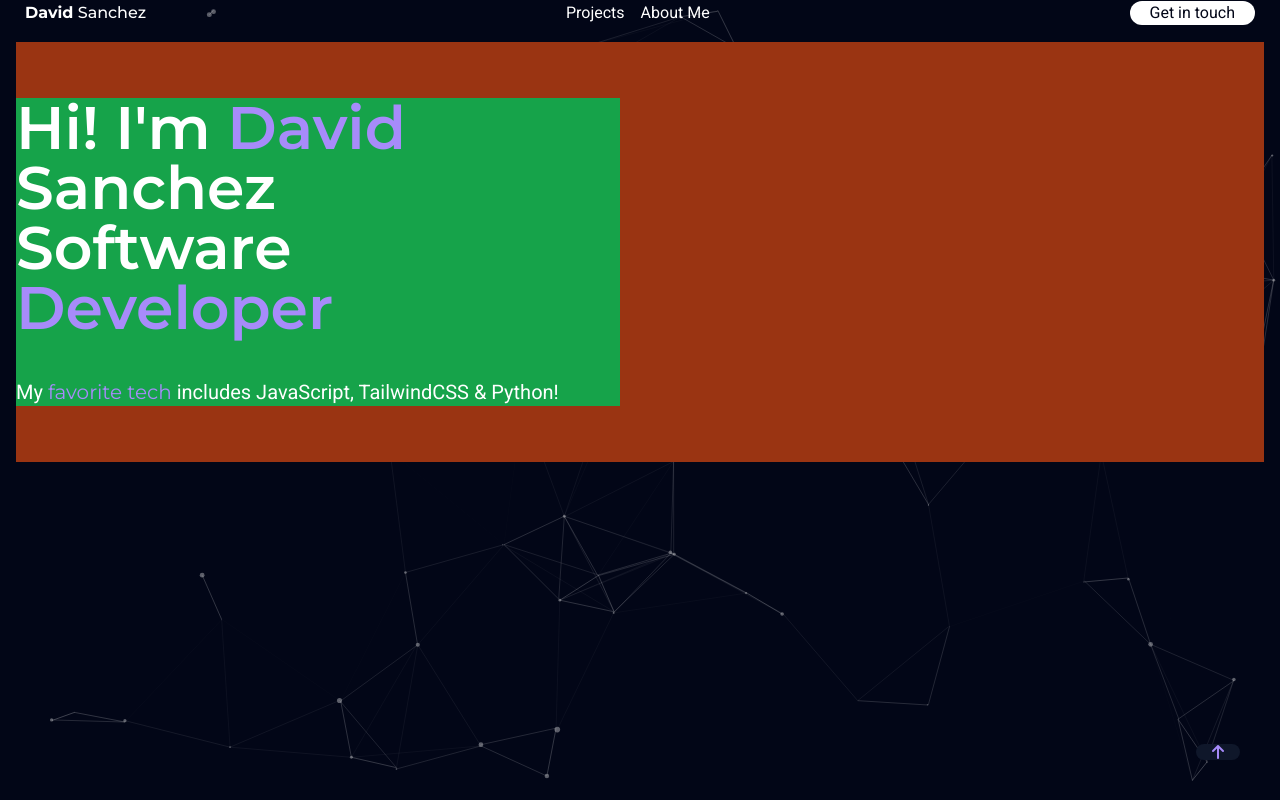
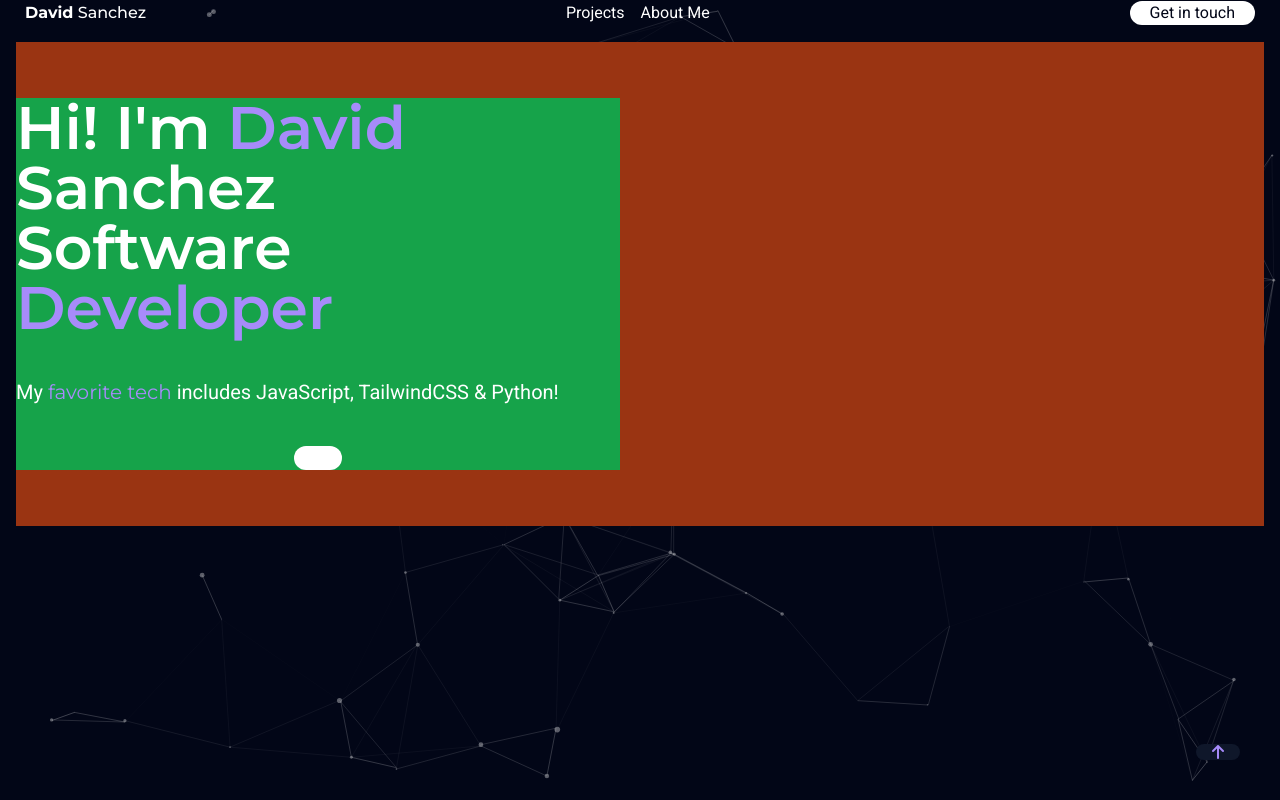
Before and after one commit to Davsan88/Davsan88.github.io, a SvelteKit app: page / in a window 1280 px wide. Built offline with nearby package versions, Linux system fonts and the light colour scheme.

Commit message:
Update Main.svelte

```diff
--- a/src/components/Main.svelte
+++ b/src/components/Main.svelte
@@ -16,8 +16,8 @@
             </h2>
             <p class="text-base sm:text-lg md:text-xl">
                 My <span class="montserrat text-violet-400">favorite tech</span> includes JavaScript, TailwindCSS & Python!
-
             </p>
+            <a class="blueShadow mx-auto lg:mr-auto text-base sm:text-lg md:text-xl montserrat relative overflow-hidden px-6 py-3 group rounded-full bg-white text-slate-950"></a>
         </div>
     </section>
 </main>
```
